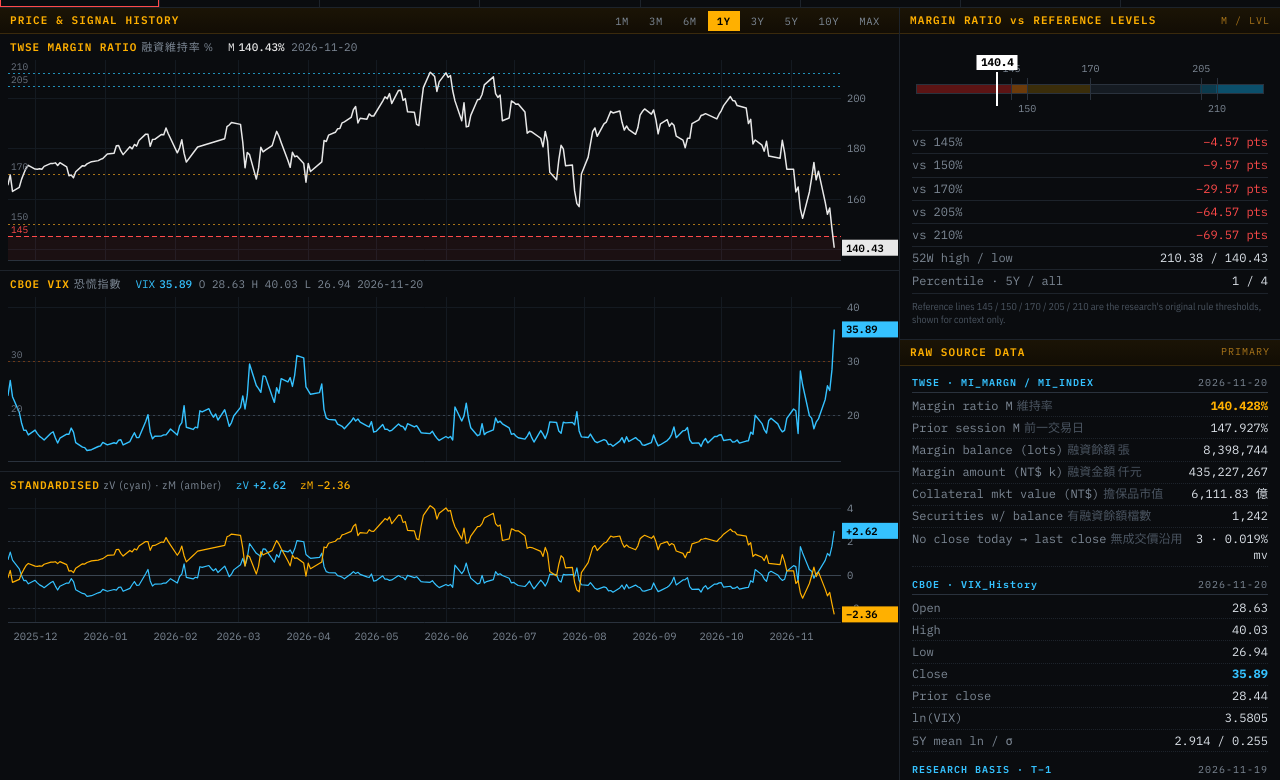
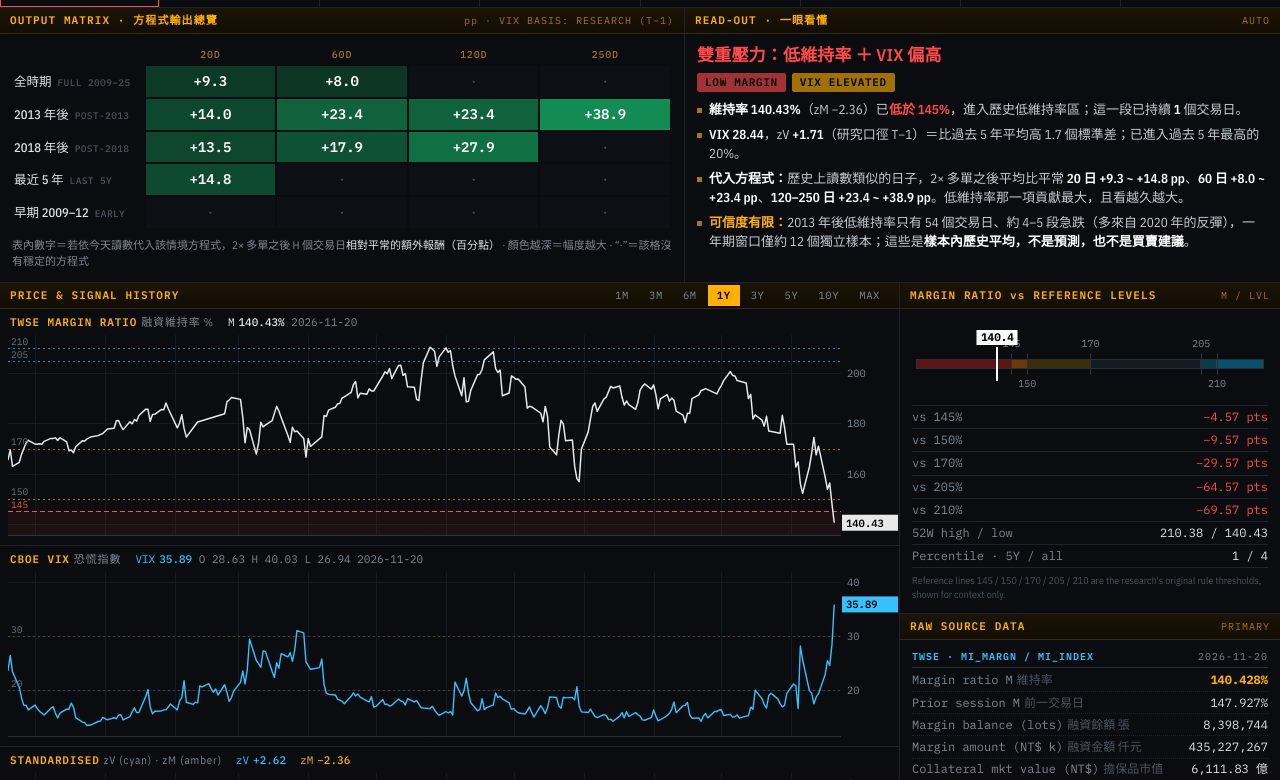
Before and after one commit to lu-jackson/tw-margin-monitor, a plain HTML site: page site/index.html in a window 1280 px wide. Shown: the part 131-911 px from the top of the page. Drawn offline with nearby package versions, Linux system fonts and the light colour scheme.

Commit message:
site: add output summary heat-map + read-out; mute header buttons
Co-Authored-By: Claude Sonnet 5.5 <noreply@anthropic.com>

```diff
--- a/site/index.html
+++ b/site/index.html
@@ -29,6 +29,9 @@
 
   <!-- ===== STATUS STRIP ===== -->
   <section class="strip" id="strip" aria-label="Key readings"></section>
+
+  <!-- ===== OUTPUT SUMMARY ===== -->
+  <section class="sum" id="summary" aria-label="Equation output summary"></section>
 
   <!-- ===== MAIN GRID ===== -->
   <main class="grid">
@@ -83,6 +86,7 @@
   <footer class="foot" id="foot"></footer>
 </div>
 <script src="app.js"></script>
+<script src="summary.js"></script>
 <script src="ui.js"></script>
 </body>
 </html>
--- a/site/style.css
+++ b/site/style.css
@@ -170,10 +170,34 @@ tr.early td{color:var(--faint)}
 
 /* ---- header tools (fullscreen + guide link) ---- */
 .tools{display:flex;gap:6px;align-items:center;padding-left:14px;border-left:1px solid var(--line2);white-space:nowrap}
-.tbtn{display:inline-flex;align-items:center;gap:7px;height:24px;padding:0 9px;border:1px solid var(--amber-dim);color:var(--amber);background:#120d04;font-size:10.5px;letter-spacing:.08em;text-decoration:none;cursor:pointer}
-.tbtn:hover,.tbtn:focus-visible{background:var(--amber);color:#000;outline:none}
+.tbtn{display:inline-flex;align-items:center;gap:7px;height:24px;padding:0 9px;border:1px solid var(--line2);color:var(--mute);background:transparent;font-size:10.5px;letter-spacing:.08em;text-decoration:none;cursor:pointer}
+.tbtn:hover,.tbtn:focus-visible{color:var(--txt);border-color:#4a5460;background:#10141a;outline:none}
 .tbtn .ico{font-size:13px;line-height:1;font-weight:700}
 .tbtn .lab i{font-style:normal;font-family:var(--cond);letter-spacing:.02em;margin-left:6px;opacity:.75}
 .tbtn[hidden]{display:none}
 @media (max-width:760px){.tools{border-left:0;padding-left:0;width:100%}.tbtn .lab i{display:none}}
 @media (max-width:1180px){.tools{border-left:0;padding-left:0}}
+
+/* ---- output summary (top) ---- */
+.sum{display:grid;grid-template-columns:minmax(0,1.15fr) minmax(0,1fr);gap:1px;background:var(--line)}
+.sum-l,.sum-r{background:var(--panel);min-width:0}
+.sum-body{padding:10px 12px 12px}
+table.hm{width:100%;border-collapse:separate;border-spacing:2px;table-layout:fixed}
+table.hm th{background:none;position:static;text-align:center;color:var(--amber-dim);font-size:10px;padding:2px 0;border:0}
+table.hm th.rl{text-align:left;color:var(--txt);font-family:var(--cond);font-size:12.5px;font-weight:500;letter-spacing:0;width:30%;white-space:nowrap}
+table.hm th.rl i{font-style:normal;color:var(--faint);font-family:var(--mono);font-size:9.5px;margin-left:6px;letter-spacing:.04em}
+table.hm td{text-align:center;padding:6px 0;border:0;font-weight:600;font-size:14px;font-variant-numeric:tabular-nums}
+table.hm td.v{color:#fff;cursor:help}
+table.hm td.na{color:var(--faint);background:#0c0f13;font-weight:400}
+table.hm tr:hover td{background:revert-layer}
+.hm-leg{margin-top:8px;color:var(--mute);font-size:11px;font-family:var(--cond);line-height:1.45}
+.hm-leg b{color:var(--txt);font-weight:500}
+.sum-head{font-family:var(--cond);font-size:17px;font-weight:600;letter-spacing:.01em;margin-bottom:6px}
+.sum-pills{display:flex;gap:6px;margin-bottom:8px;flex-wrap:wrap}
+.sum-r ul{list-style:none;display:flex;flex-direction:column;gap:5px;font-family:var(--cond);font-size:13px;line-height:1.5;color:#c3cbd4}
+.sum-r li{padding-left:12px;position:relative}
+.sum-r li::before{content:"";position:absolute;left:0;top:.62em;width:5px;height:5px;background:var(--amber-dim)}
+.sum-r li b{color:#fff;font-weight:600}
+.sum-r li b.dn{color:var(--dn)}.sum-r li b.am{color:var(--amber)}
+@media (max-width:1180px){.sum{grid-template-columns:1fr}}
+@media (max-width:560px){table.hm th.rl i{display:none}table.hm td{font-size:12.5px}}
--- /dev/null
+++ b/site/summary.js
@@ -0,0 +1,81 @@
+"use strict";
+/* Top-of-page output summary: a heat-map of every equation output plus a plain-language read-out.
+   Everything is derived from data/latest.json (same numbers as the equation table); nothing typed by hand
+   except the interpretation wording. Follows the RESEARCH/LATEST basis toggle of the equation table. */
+(function () {
+  const host = document.getElementById("summary");
+  if (!host) return;
+  const f = (x, d = 2) => Number(x).toLocaleString("en-US", { minimumFractionDigits: d, maximumFractionDigits: d });
+  const sg = (x, d = 1) => (x > 0 ? "+" : x < 0 ? "−" : "") + Math.abs(x).toLocaleString("en-US", { minimumFractionDigits: d, maximumFractionDigits: d });
+  const rng = a => a.length ? (Math.min(...a) === Math.max(...a) ? sg(a[0]) : `${sg(Math.min(...a))} ~ ${sg(Math.max(...a))}`) : "—";
+  let L = null;
+  const basis = () => (document.querySelector("#basis button.on") || {}).dataset?.b || "research";
+
+  const ROWS = [
+    { key: "FULL", label: "全時期", en: "FULL 2009–25", ids: { 20: "FULL-20", 60: "FULL-60" } },
+    { key: "P13", label: "2013 年後", en: "POST-2013", ids: { 20: "P13-20", 60: "P13-60", 120: "P13-120", 250: "P13-250" } },
+    { key: "P18", label: "2018 年後", en: "POST-2018", ids: { 20: "P18-20", 60: "P18-60", 120: "P18-120" } },
+    { key: "L5", label: "最近 5 年", en: "LAST 5Y", ids: { 20: "L5-20" } },
+    { key: "EARLY", label: "早期 2009–12", en: "EARLY", ids: {} },
+  ];
+  const HZ = [20, 60, 120, 250];
+
+  function render() {
+    const b = basis(), ev = L.scenarios[b], M = L.margin, V = b === "research" ? L.vix_research : L.vix_latest;
+    const out = id => { const e = ev.find(x => x.id === id); return e ? e.total_pp : null; };
+    const meta = id => L.scenario_meta.scenarios.find(s => s.id === id);
+    const low = M.L145 === 1, elev = V.signal;
+    const all = ROWS.flatMap(r => Object.values(r.ids)).map(out).filter(v => v != null);
+    const vmax = Math.max(10, ...all.map(Math.abs));
+
+    // ---------- heat map ----------
+    let t = `<table class="hm"><thead><tr><th></th>${HZ.map(h => `<th>${h}D</th>`).join("")}</tr></thead><tbody>`;
+    ROWS.forEach(r => {
+      t += `<tr><th class="rl">${r.label}<i>${r.en}</i></th>`;
+      HZ.forEach(h => {
+        const id = r.ids[h];
+        if (!id) { t += `<td class="na" title="${r.key === "EARLY" ? "No stable signal in 2009–2012" : "No stable equation for this window/horizon (CI spans 0 or unstable)"}">·</td>`; return; }
+        const v = out(id), s = meta(id), eq = s.terms.map(x => (x.var === "zV" ? "zV" : "[M<145]") + " " + sg(x.coef, 2)).join("  ");
+        const a = Math.min(1, Math.abs(v) / vmax), col = v >= 0 ? `25,210,122` : `255,74,74`;
+        t += `<td class="v" style="background:rgba(${col},${(0.10 + a * 0.55).toFixed(2)})" title="${id} · ${eq}">${v === 0 ? "0.0" : sg(v)}</td>`;
+      });
+      t += `</tr>`;
+    });
+    t += `</tbody></table><div class="hm-leg">表內數字＝若依今天讀數代入該情境方程式，2× 多單之後 H 個交易日<b>相對平常的額外報酬（百分點）</b> · 顏色越深＝幅度越大 · “·”＝該格沒有穩定的方程式</div>`;
+
+    // ---------- read-out ----------
+    const grp = hz => ROWS.flatMap(r => r.ids[hz] ? [out(r.ids[hz])] : []);
+    const short = grp(20), mid = grp(60), long = [...grp(120), ...grp(250)];
+    const lowDays = (meta("P13-20") || {}).low_days;
+    let tone, head, pills = "";
+    pills += low ? `<span class="pill on">LOW MARGIN</span>` : `<span class="pill off">MARGIN NORMAL</span>`;
+    pills += elev ? `<span class="pill on am">VIX ELEVATED</span>` : `<span class="pill off">VIX NORMAL</span>`;
+    if (low && elev) { tone = "dn"; head = "雙重壓力：低維持率 ＋ VIX 偏高"; }
+    else if (low) { tone = "dn"; head = "低維持率區：槓桿資金已被壓到歷史低檔"; }
+    else if (elev) { tone = "am"; head = "VIX 偏高：市場恐慌升溫，維持率尚未進入低檔"; }
+    else { tone = "mu"; head = "中性：兩項訊號都沒有啟動"; }
+
+    const lines = [];
+    lines.push(low
+      ? `<b>維持率 ${f(M.M)}%</b>（zM ${sg(M.zM, 2)}）已<b class="dn">低於 145%</b>，進入歷史低維持率區；這一段已持續 <b>${M.episode_days}</b> 個交易日。`
+      : `<b>維持率 ${f(M.M)}%</b>（zM ${sg(M.zM, 2)}），高於 145% 共 ${f(M.M - 145, 1)} 點，低維持率項<b>未啟動</b>。`);
+    lines.push(`<b>VIX ${f(V.close)}</b>，zV <b>${sg(V.zV, 2)}</b>（${b === "research" ? "研究口徑 T−1" : "最新收盤"}）＝比過去 5 年平均${V.zV >= 0 ? "高" : "低"} ${f(Math.abs(V.zV), 1)} 個標準差；${elev ? "已進入過去 5 年最高的 20%" : "未達過去 5 年前 20% 的門檻"}。`);
+    if (low || short.some(v => v !== 0)) {
+      lines.push(`<b>代入方程式：</b>歷史上讀數類似的日子，2× 多單之後平均比平常 <b>20 日 ${rng(short)} pp</b>、<b>60 日 ${rng(mid)} pp</b>、<b>120–250 日 ${rng(long)} pp</b>。${low ? "低維持率那一項貢獻最大，且看越久越大。" : "目前只有 VIX 項貢獻。"}`);
+    } else {
+      lines.push(`<b>代入方程式：</b>兩項都沒啟動，所有情境輸出為 0，沒有歷史統計優勢可讀。`);
+    }
+    lines.push(`<b class="am">可信度有限：</b>${low ? `2013 年後低維持率只有 ${lowDays} 個交易日、約 4–5 段急跌（多來自 2020 年的反彈），` : ""}一年期窗口僅約 12 個獨立樣本；這些是<b>樣本內歷史平均，不是預測，也不是買賣建議</b>。`);
+
+    host.innerHTML =
+      `<div class="sum-l"><div class="ptitle"><span class="pt">OUTPUT MATRIX · 方程式輸出總覽</span><span class="pc">pp · VIX BASIS: ${b === "research" ? "RESEARCH (T−1)" : "LATEST"}</span></div><div class="sum-body">${t}</div></div>` +
+      `<div class="sum-r"><div class="ptitle"><span class="pt">READ-OUT · 一眼看懂</span><span class="pc">AUTO</span></div>` +
+      `<div class="sum-body"><div class="sum-head"><span class="${tone}">${head}</span></div><div class="sum-pills">${pills}</div><ul>${lines.map(x => `<li>${x}</li>`).join("")}</ul></div></div>`;
+  }
+
+  fetch("data/latest.json", { cache: "no-store" }).then(r => r.json()).then(d => {
+    L = d; render();
+    const bs = document.getElementById("basis");
+    if (bs) bs.addEventListener("click", () => render());   // registered after app.js, so the toggle state is already updated
+  }).catch(() => { host.innerHTML = ""; });
+})();
```
